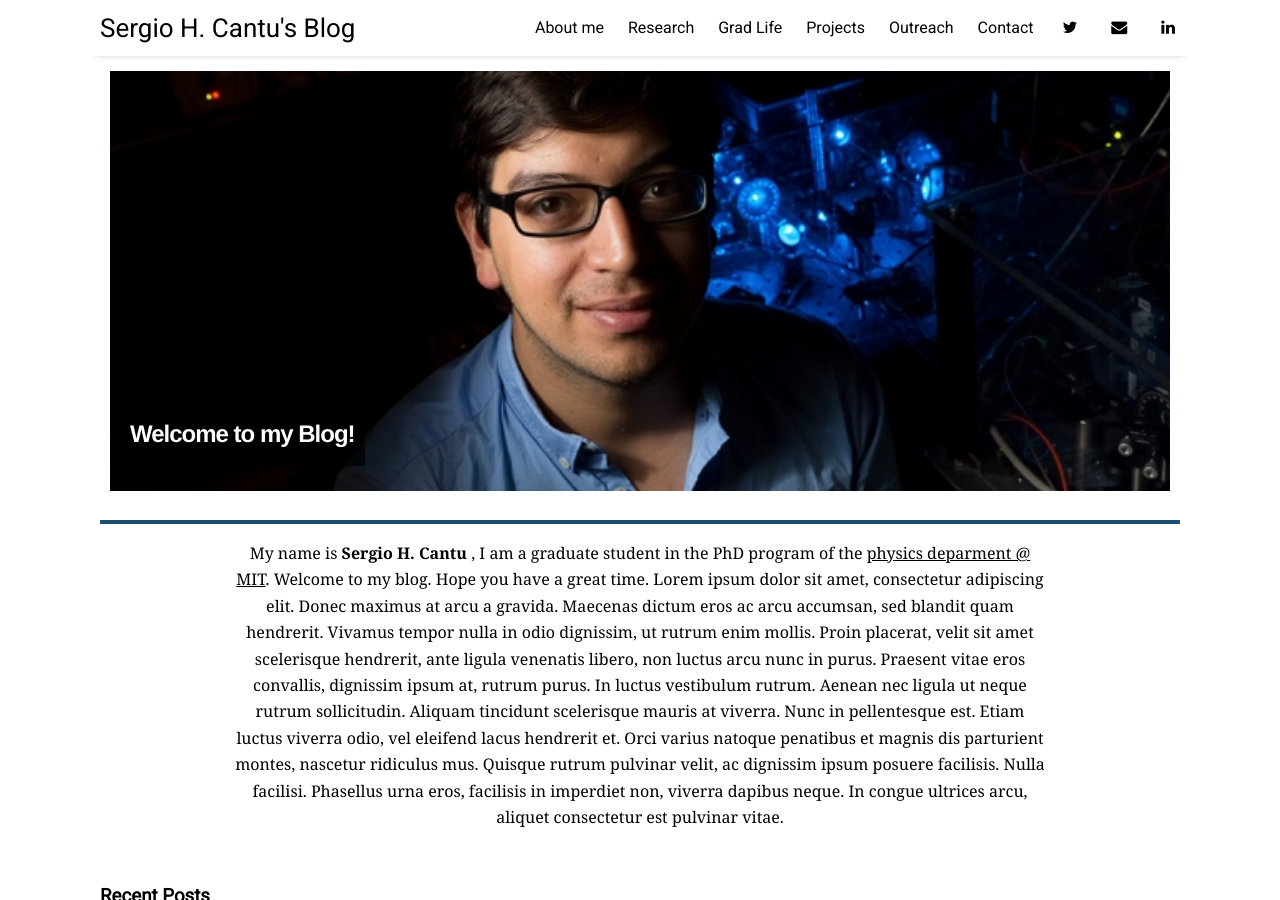
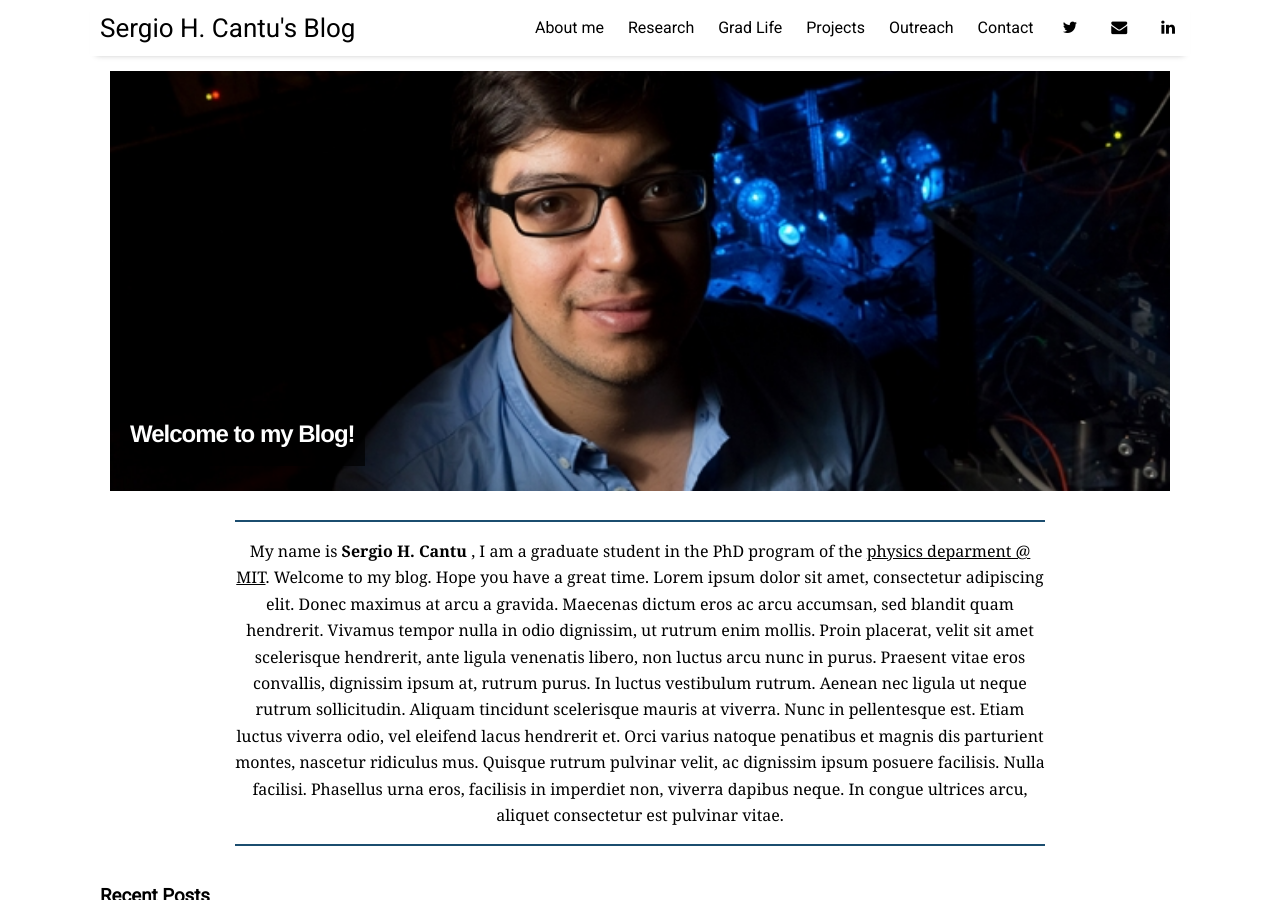
Before and after one commit to ChekHub/chekhub.github.io, a Jekyll site: the page built from index.html, in a window 1280 px wide and 900 px high. Built offline with Jekyll 4.4.1, drawn with Linux system fonts in a browser that asks for light colours; nearby versions of some CDN libraries; the list of posts is cut into pages by our own code.

Commit message:
Update home.html

```diff
--- a/_layouts/home.html
+++ b/_layouts/home.html
@@ -13,16 +13,16 @@ title: Home
 <br>
 
 <table  align="center" cellspacing="0" cellpadding="0" border="0" width="75%">
-  <hr color="#1B4D6F" size="2">
   <tr>
       <td align="center">
+          <hr color="#1B4D6F" size="2">
         <p align = "center" valign = "middle" width = "75%"  line-height: 25px; margin: 0;   padding: 10px 10px">
               My name is <strong> Sergio H. Cantu </strong>, I am a graduate student in the PhD program of the <a href="http://web.mit.edu/physics/">physics deparment @ MIT</a>. Welcome to my blog. Hope you have a great time.
             Lorem ipsum dolor sit amet, consectetur adipiscing elit. Donec maximus at arcu a gravida. Maecenas dictum eros ac arcu accumsan, sed blandit quam hendrerit. Vivamus tempor nulla in odio dignissim, ut rutrum enim mollis. Proin placerat, velit sit amet scelerisque hendrerit, ante ligula venenatis libero, non luctus arcu nunc in purus. Praesent vitae eros convallis, dignissim ipsum at, rutrum purus. In luctus vestibulum rutrum. Aenean nec ligula ut neque rutrum sollicitudin. Aliquam tincidunt scelerisque mauris at viverra. Nunc in pellentesque est. Etiam luctus viverra odio, vel eleifend lacus hendrerit et. Orci varius natoque penatibus et magnis dis parturient montes, nascetur ridiculus mus. Quisque rutrum pulvinar velit, ac dignissim ipsum posuere facilisis. Nulla facilisi. Phasellus urna eros, facilisis in imperdiet non, viverra dapibus neque. In congue ultrices arcu, aliquet consectetur est pulvinar vitae.
-         </p>
+                                                                                                                                                    </p>
+            <hr color="#1B4D6F" size="2">
       </td>
   </tr>
-  <hr color="#1B4D6F" size="2">
 </table>
 
 
```
